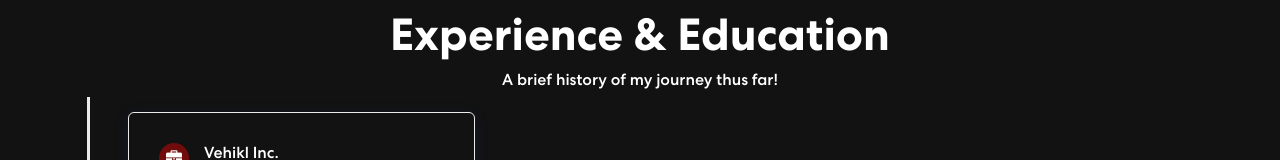
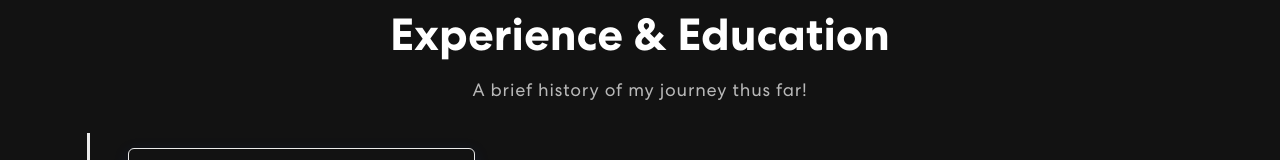
Before and after one commit to rdoo1809/rjdooley, a React (Create React App) app: page / in a window 1280 px wide. Shown: the part 730-890 px from the top of the page. Built offline with nearby package versions, Linux system fonts and the light colour scheme.

Commit message:
refactor

```diff
--- a/src/App.css
+++ b/src/App.css
@@ -618,6 +618,7 @@ nav.navbar .navbar-toggler[aria-expanded="true"] .navbar-toggler-icon {
     width: 100%;
 }
 
+
 /************ Contact Css ************/
 .contact {
     padding: 160px 0 160px 0;
@@ -662,6 +663,16 @@ nav.navbar .navbar-toggler[aria-expanded="true"] .navbar-toggler-icon {
     font-size: 45px;
     font-weight: 700;
     text-align: center;
+}
+
+.timeline-tag {
+    color: #B8B8B8;
+    font-size: 18px;
+    letter-spacing: 0.8px;
+    line-height: 1.5em;
+    margin: 14px auto 30px auto;
+    text-align: center;
+    width: 56%;
 }
 
 .year-p {
--- a/src/components/Timeline.js
+++ b/src/components/Timeline.js
@@ -8,7 +8,7 @@ export const Timeline = () => {
                 <div className="col-12 col-sm-8 col-lg-6">
                     <div className="section_heading text-center">
                         <h2>Experience & Education</h2>
-                        <h6>A brief history of my journey thus far!</h6>
+                        <p className="timeline-tag">A brief history of my journey thus far!</p>
                         <div className="line"></div>
                     </div>
                 </div>
```
